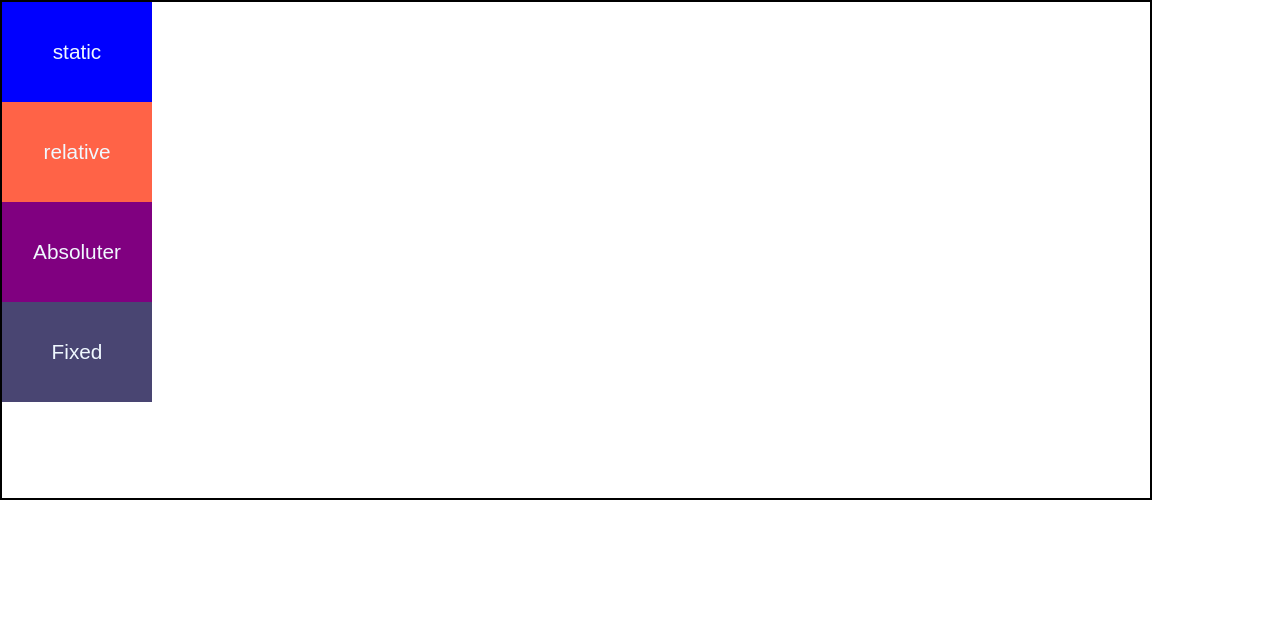
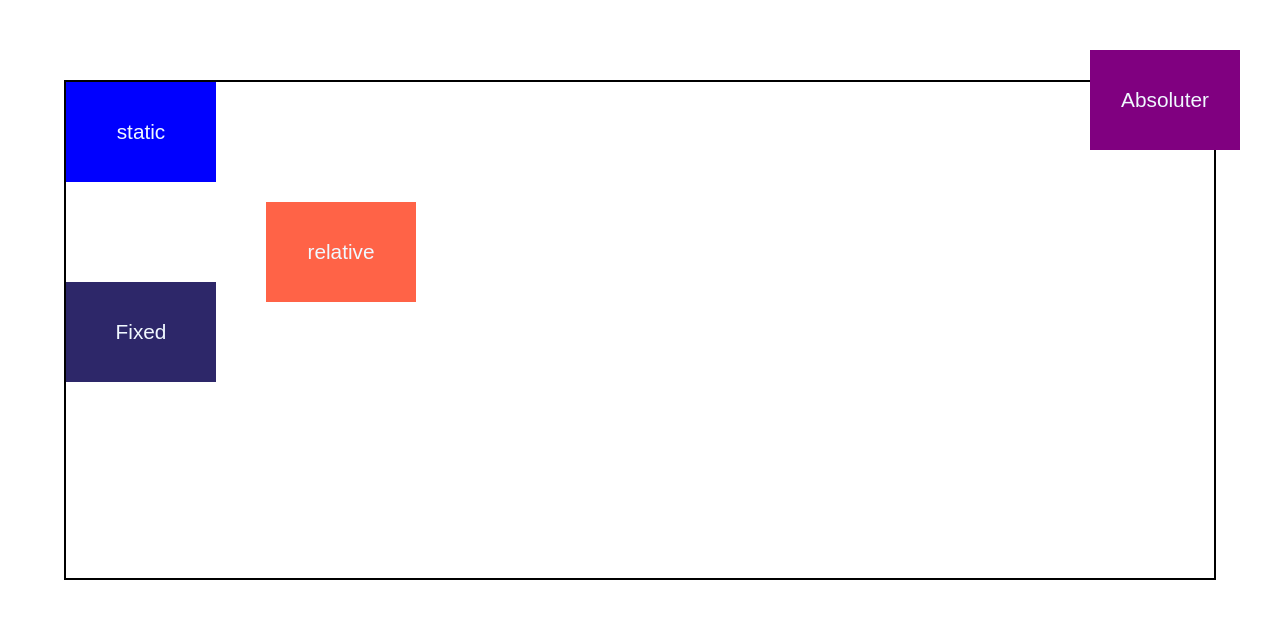
Before and after one commit to HuroNet/Curso-CSS-Codigo-Facilito, a plain HTML site: page posiciones/index.html in a window 1280 px wide. Drawn offline with Linux system fonts and the light colour scheme.

Commit message:
finish this module

```diff
--- /dev/null
+++ b/posiciones/sticky/style.css
@@ -0,0 +1,29 @@
+*{box-sizing: border-box;}
+
+body{
+    font-family: Arial, Helvetica, sans-serif;
+    min-height: 300vh;
+
+}
+
+.sticky{
+
+    width: 140px;
+    height: 140px;
+    background-color: turquoise;
+    position: sticky;
+    /* es una mezcla entre relative y fixed
+    llega a un punto y se vuelve fixed
+     */
+     top: 50px;
+     left: 90px;
+     /* el top y los demas define la distancia de pegado
+     cuando baja el scroll  */
+}
+
+.container{
+    height: 300px;
+    width: 200vh;
+    background-color: rgb(139, 82, 82);
+
+}
--- a/posiciones/style.css
+++ b/posiciones/style.css
@@ -11,6 +11,7 @@ body{
     width: 90%;
     height: 500px;
     border: 2px solid black;
+    margin: 80px auto;
 }
 
 .position{
@@ -24,16 +25,32 @@ body{
 
 .static{
     background-color: blue;
+    /* position: static; es es el valor por defecto  */
 }
 
 .relative{
     background-color: tomato;
+    position: relative;
+    /* esta relative involucra 4 props  */
+    top: 20px;
+    right:0px;
+    left: 200px;
 }
 
 .absolute{
     background-color: purple;
+    position: absolute;
+    top:50px;
+    right: 40px;
+    /* es removido del flujo es como si no existe
+    -- no tiene lugar eservado como relative
+    se sube el fixed a donde pertenecia absolute
+     */
 }
 
 .fixed{
-    background-color: rgb(73, 69, 114);
+    background-color: rgb(45, 39, 105);
+    position: fixed;
+    /* sale del flujo.. se pega al navegador
+    se poseciona al viw port   */
 }
```
Also changed, not shown: posiciones/index.html (+2 -0 lines), posiciones/sticky/index.html (added, +26 -0 lines).
